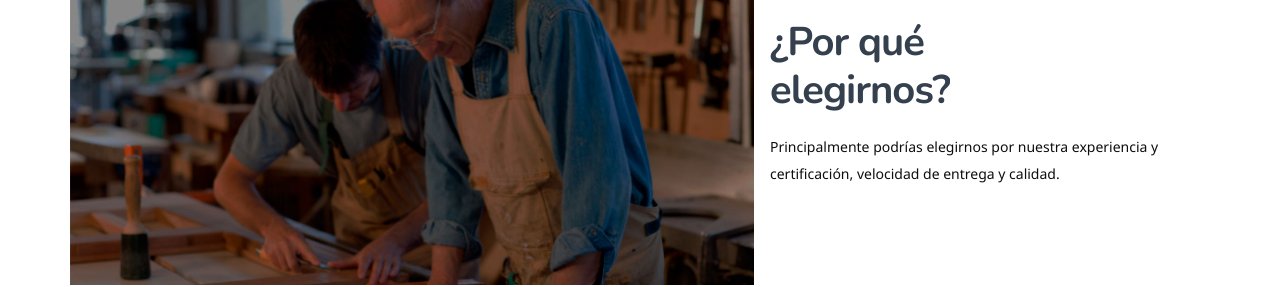
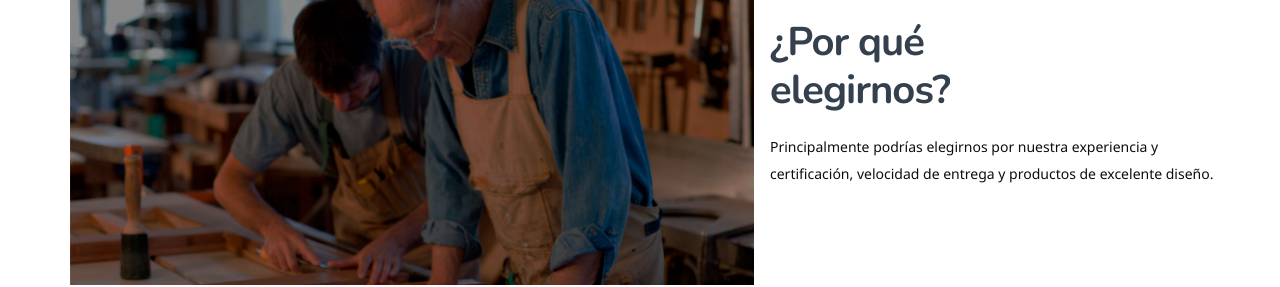
Before and after one commit to GonzaSG16/CoderShop, a website: page index.html in a window 1280 px wide. Shown: the part 1100-1387 px from the top of the page. Drawn offline with nearby package versions, Linux system fonts and the light colour scheme.

Commit message:
Version Final

```diff
--- a/index.html
+++ b/index.html
@@ -121,7 +121,7 @@
                                             <span>elegirnos</span>?
                                         </h2>
                                         <p>Principalmente podrías elegirnos por nuestra experiencia y certificación,
-                                            velocidad de entrega y calidad.</p>
+                                            velocidad de entrega y productos de excelente diseño.</p>
                                     </div>
 
 
```
